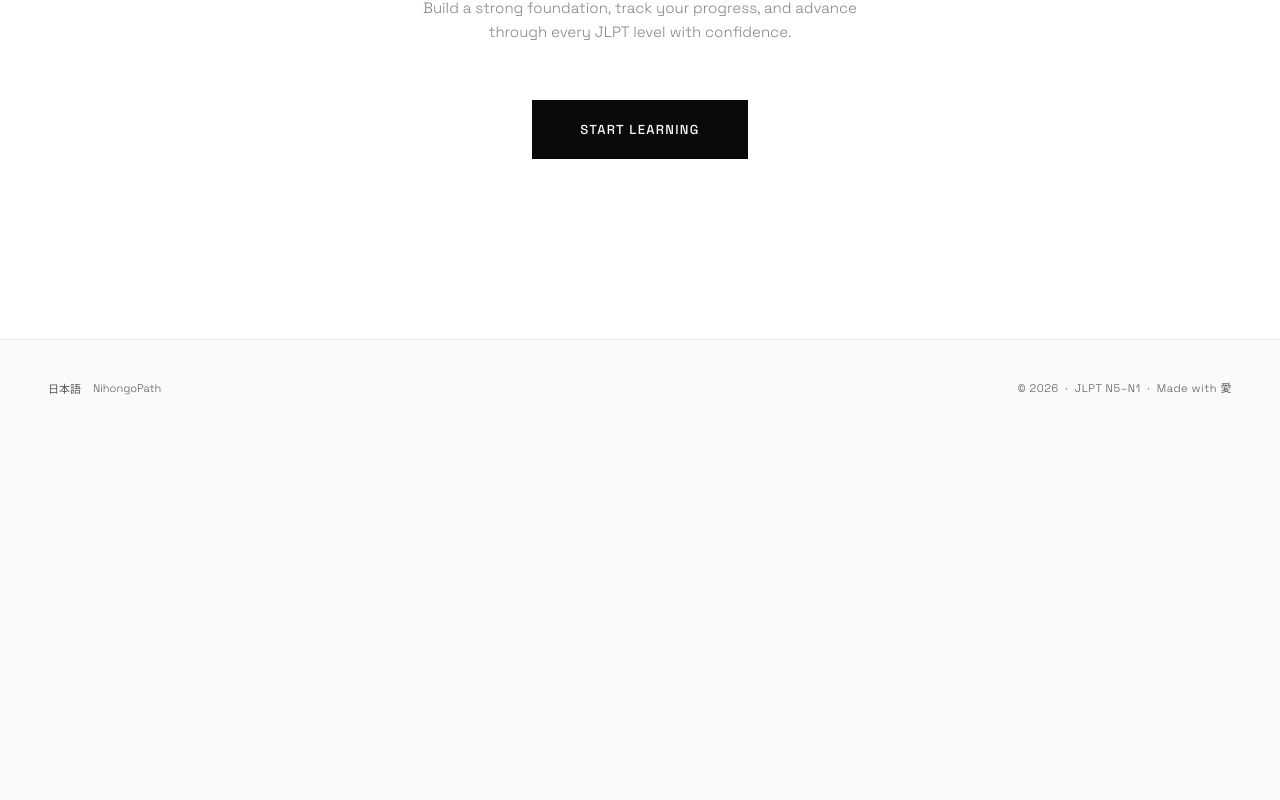
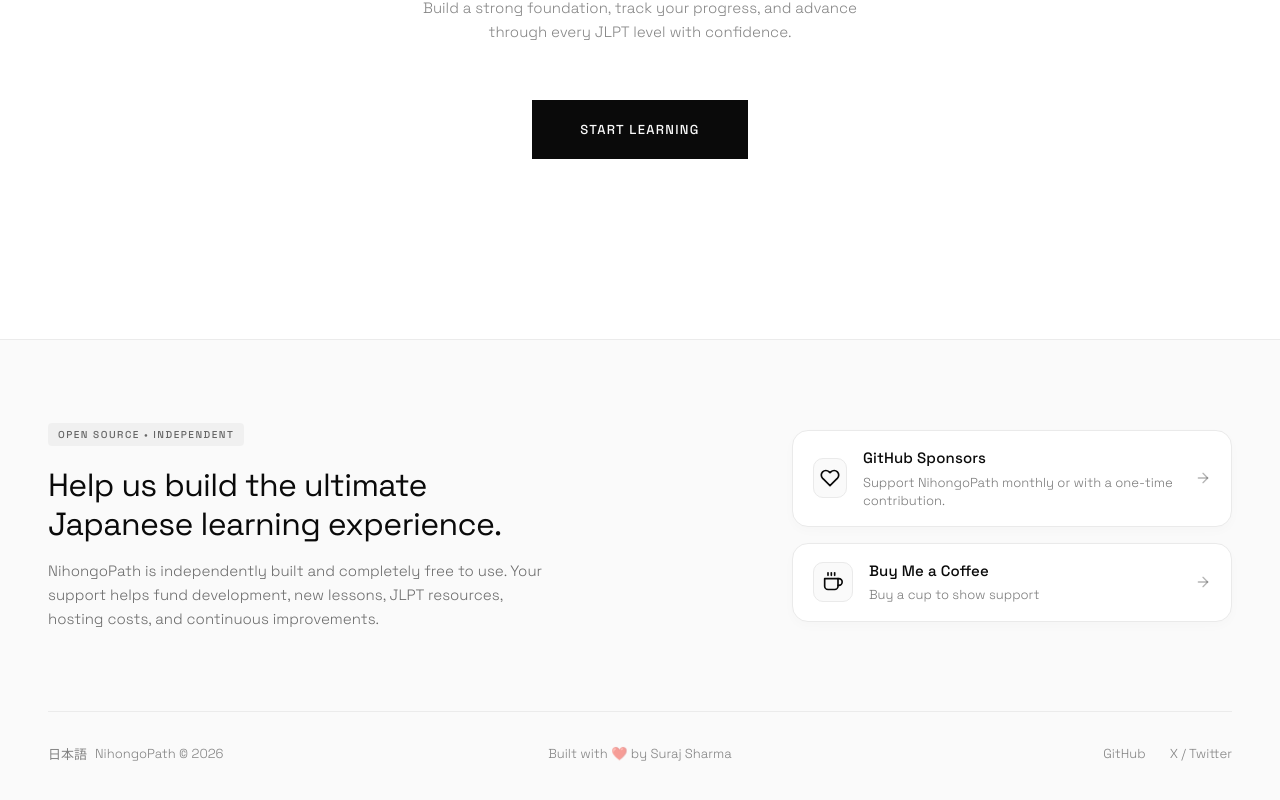
Before and after one commit to DevSurajz/japanese_learning_web, a Next.js app: page / in a window 1280 px wide. Shown: the part 5192-5992 px from the top of the page. Before the commit the page ends 5629 px from the top, so only its background shows below. Built offline with nearby package versions, Linux system fonts and the light colour scheme; no server answers.

Commit message:
footer updated

```diff
--- a/src/components/Footer.tsx
+++ b/src/components/Footer.tsx
@@ -1,34 +1,165 @@
 "use client"
 
 import { useViewport } from "@/hooks"
+import { motion } from "motion/react"
+
+const SupportCard = ({ title, description, link, icon }: { title: string, description: string, link: string, icon: React.ReactNode }) => {
+  return (
+    <motion.a
+      href={link}
+      target="_blank"
+      rel="noopener noreferrer"
+      whileHover={{ y: -2, boxShadow: "0 10px 30px rgba(0,0,0,0.06)" }}
+      transition={{ duration: 0.2, ease: "easeOut" }}
+      style={{
+        display: "flex",
+        alignItems: "center",
+        justifyContent: "space-between",
+        background: "#FFF",
+        border: "1px solid #EAEAEA",
+        borderRadius: 16,
+        padding: "16px 20px",
+        textDecoration: "none",
+        color: "inherit",
+        boxShadow: "0 4px 12px rgba(0,0,0,0.02)",
+        cursor: "pointer",
+        flex: 1,
+      }}
+    >
+      <div style={{ display: "flex", alignItems: "center", gap: 16 }}>
+        <div style={{
+          width: 40, height: 40, borderRadius: 10, background: "#FAFAFA", border: "1px solid #EAEAEA",
+          display: "flex", alignItems: "center", justifyContent: "center", color: "#0A0A0A"
+        }}>
+          {icon}
+        </div>
+        <div>
+          <div style={{ fontFamily: "'Space Grotesk', sans-serif", fontWeight: 500, fontSize: 15, color: "#0A0A0A", letterSpacing: "0.01em" }}>
+            {title}
+          </div>
+          <div style={{ fontFamily: "'Space Grotesk', sans-serif", fontWeight: 300, fontSize: 13, color: "rgba(10,10,10,0.55)", marginTop: 4, lineHeight: 1.4 }}>
+            {description}
+          </div>
+        </div>
+      </div>
+      <div style={{ color: "rgba(10,10,10,0.3)" }}>
+        <svg width="16" height="16" viewBox="0 0 24 24" fill="none" stroke="currentColor" strokeWidth="2" strokeLinecap="round" strokeLinejoin="round">
+          <line x1="5" y1="12" x2="19" y2="12"></line>
+          <polyline points="12 5 19 12 12 19"></polyline>
+        </svg>
+      </div>
+    </motion.a>
+  )
+}
 
 export default function Footer() {
   const { isMobile } = useViewport()
 
   return (
     <footer style={{
-      padding: isMobile ? "40px 24px" : "40px 48px",
       background: "#FAFAFA",
       borderTop: "1px solid rgba(10,10,10,0.06)",
-      display: "flex", alignItems: isMobile ? "flex-start" : "center",
-      justifyContent: isMobile ? "center" : "space-between",
-      flexDirection: isMobile ? "column" : "row", gap: isMobile ? 24 : 0,
+      padding: isMobile ? "64px 24px 40px" : "80px 48px 40px",
+      display: "flex",
+      flexDirection: "column",
+      gap: isMobile ? 48 : 80,
     }}>
+      {/* Top Section */}
       <div style={{
-        display: "flex", gap: 12, alignItems: "center",
-        fontFamily: "'Space Grotesk', sans-serif",
-        fontWeight: 300, fontSize: 11, color: "#555",
+        display: "flex",
+        flexDirection: isMobile ? "column" : "row",
+        gap: isMobile ? 40 : 64,
+        alignItems: isMobile ? "flex-start" : "center",
+        justifyContent: "space-between",
+        maxWidth: 1200,
+        margin: "0 auto",
+        width: "100%",
       }}>
-        <span style={{ fontFamily: "'Noto Sans JP', sans-serif", fontWeight: 100, color: "#555" }}>日本語</span>
-        <span>NihongoPath</span>
+        {/* Left Side: Editorial description */}
+        <div style={{ flex: 1, maxWidth: 500 }}>
+          <div style={{
+            display: "inline-block", padding: "4px 10px", borderRadius: 4, background: "rgba(10,10,10,0.04)",
+            fontFamily: "'Space Grotesk', sans-serif", fontWeight: 500, fontSize: 10, letterSpacing: "0.15em", color: "rgba(10,10,10,0.6)",
+            marginBottom: 20,
+          }}>
+            OPEN SOURCE • INDEPENDENT
+          </div>
+          <h3 style={{
+            fontFamily: "'Space Grotesk', sans-serif", fontWeight: 400, fontSize: isMobile ? 24 : 32, color: "#0A0A0A",
+            lineHeight: 1.2, margin: "0 0 16px 0", letterSpacing: "-0.02em"
+          }}>
+            Help us build the ultimate Japanese learning experience.
+          </h3>
+          <p style={{
+            fontFamily: "'Space Grotesk', sans-serif", fontWeight: 300, fontSize: 15, color: "rgba(10,10,10,0.6)",
+            lineHeight: 1.6, margin: 0
+          }}>
+            NihongoPath is independently built and completely free to use. Your support helps fund development, new lessons, JLPT resources, hosting costs, and continuous improvements.
+          </p>
+        </div>
+
+        {/* Right Side: Support Cards */}
+        <div style={{
+          flex: 1, display: "flex", flexDirection: "column", gap: 16, width: "100%", maxWidth: isMobile ? "100%" : 440,
+        }}>
+          <SupportCard
+            title="GitHub Sponsors"
+            description="Support NihongoPath monthly or with a one-time contribution."
+            link="https://github.com/sponsors"
+            icon={
+              <svg width="20" height="20" viewBox="0 0 24 24" fill="none" stroke="currentColor" strokeWidth="2" strokeLinecap="round" strokeLinejoin="round">
+                <path d="M20.84 4.61a5.5 5.5 0 0 0-7.78 0L12 5.67l-1.06-1.06a5.5 5.5 0 0 0-7.78 7.78l1.06 1.06L12 21.23l7.78-7.78 1.06-1.06a5.5 5.5 0 0 0 0-7.78z"></path>
+              </svg>
+            }
+          />
+          <SupportCard
+            title="Buy Me a Coffee"
+            description="Buy a cup to show support"
+            link="https://ko-fi.com/devsuraj"
+            icon={
+              <svg width="20" height="20" viewBox="0 0 24 24" fill="none" stroke="currentColor" strokeWidth="2" strokeLinecap="round" strokeLinejoin="round">
+                <path d="M18 8h1a4 4 0 0 1 0 8h-1"></path>
+                <path d="M2 8h16v9a4 4 0 0 1-4 4H6a4 4 0 0 1-4-4V8z"></path>
+                <line x1="6" y1="1" x2="6" y2="4"></line>
+                <line x1="10" y1="1" x2="10" y2="4"></line>
+                <line x1="14" y1="1" x2="14" y2="4"></line>
+              </svg>
+            }
+          />
+        </div>
       </div>
-      <p style={{
-        fontFamily: "'Space Grotesk', sans-serif",
-        fontWeight: 300, fontSize: 11, color: "#555", letterSpacing: "0.05em",
-        textAlign: isMobile ? "left" : "right"
+
+      {/* Bottom Section */}
+      <div style={{
+        maxWidth: 1200, margin: "0 auto", width: "100%",
+        display: "flex", flexDirection: "column", gap: 32
       }}>
-        © 2026&nbsp;&nbsp;·&nbsp;&nbsp;JLPT N5–N1&nbsp;&nbsp;·&nbsp;&nbsp;Made with 愛
-      </p>
+        <div style={{ height: 1, background: "rgba(10,10,10,0.06)", width: "100%" }} />
+
+        <div style={{
+          display: "flex", flexDirection: isMobile ? "column" : "row",
+          justifyContent: "space-between", alignItems: "center",
+          gap: isMobile ? 24 : 0,
+          fontFamily: "'Space Grotesk', sans-serif", fontWeight: 300, fontSize: 13, color: "rgba(10,10,10,0.5)",
+        }}>
+          {/* Left */}
+          <div style={{ display: "flex", gap: 8, alignItems: "center", width: isMobile ? "100%" : 200, justifyContent: isMobile ? "center" : "flex-start" }}>
+            <span style={{ fontFamily: "'Noto Sans JP', sans-serif", fontWeight: 100 }}>日本語</span>
+            <span>NihongoPath © 2026</span>
+          </div>
+
+          {/* Center */}
+          <div style={{ textAlign: "center", flex: 1 }}>
+            Built with ❤️ by Suraj Sharma
+          </div>
+
+          {/* Right */}
+          <div style={{ display: "flex", gap: 24, alignItems: "center", width: isMobile ? "100%" : 200, justifyContent: isMobile ? "center" : "flex-end" }}>
+            <a href="https://github.com" target="_blank" rel="noopener noreferrer" style={{ color: "inherit", textDecoration: "none" }}>GitHub</a>
+            <a href="https://twitter.com" target="_blank" rel="noopener noreferrer" style={{ color: "inherit", textDecoration: "none" }}>X / Twitter</a>
+          </div>
+        </div>
+      </div>
     </footer>
   )
 }
```
